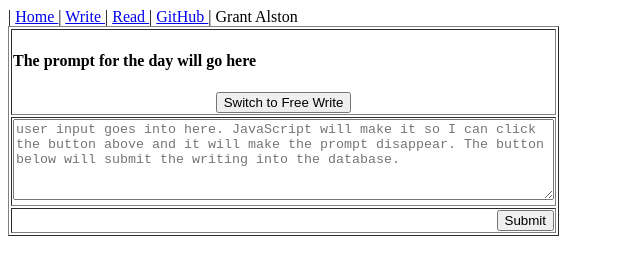
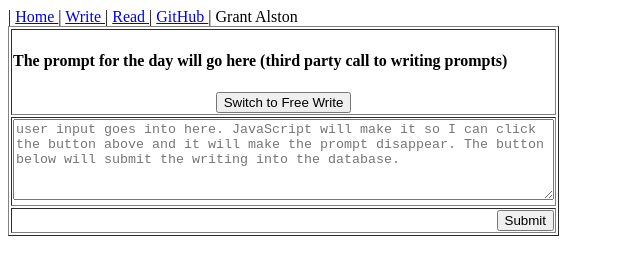
Before and after one commit to kidalonious/startup, a plain HTML site: page write.html in a window 1280 px wide. Shown: the whole page, without its empty margins (0-640 px from the left). Drawn offline with Linux system fonts and the light colour scheme.

Commit message:
Specified where the third party call goes

```diff
--- a/write.html
+++ b/write.html
@@ -28,7 +28,7 @@
     <table border="1" width="500px">
         <tr>
             <th colspan="2">
-                <h4  align="left">The prompt for the day will go here</h4>
+                <h4  align="left">The prompt for the day will go here (third party call to writing prompts)</h4>
                 <button type="menu" id="Prompt options">Switch to Free Write</button>
             </th>
         </tr>
```
